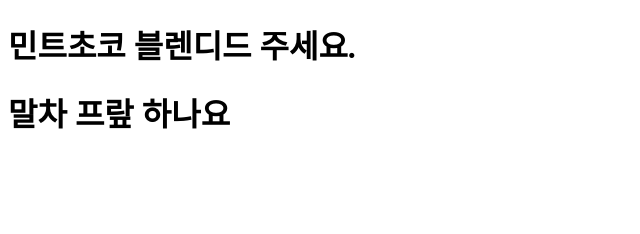
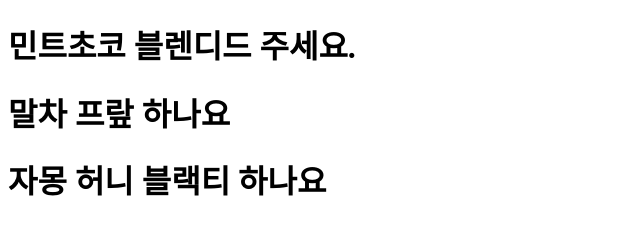
Before and after one commit to podo9264/HR_kosta, a plain HTML site: page HR_GitProject/WebContent/order.html in a window 1280 px wide. Shown: the whole page, without its empty margins (0-640 px from the left). Drawn offline with Linux system fonts and the light colour scheme.

Commit message:
update order.html

```diff
--- a/HR_GitProject/WebContent/order.html
+++ b/HR_GitProject/WebContent/order.html
@@ -7,5 +7,6 @@
 <body>
 	<h1>민트초코 블렌디드 주세요.</h1>
 	<h1>말차 프랖 하나요</h1>
+	<h1>자몽 허니 블랙티 하나요</h1>
 </body>
 </html>
```
